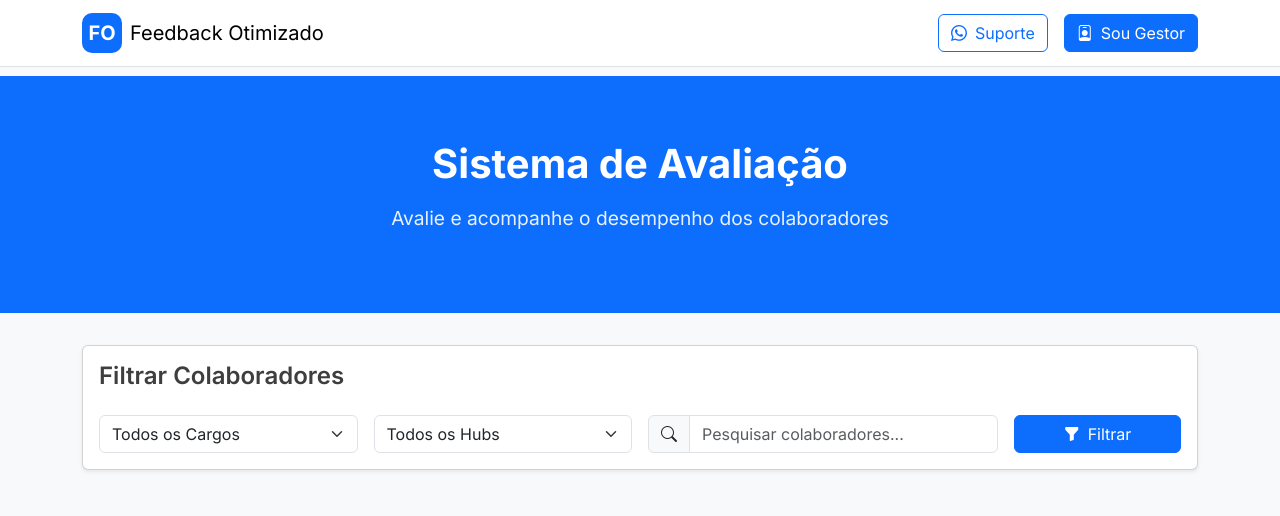
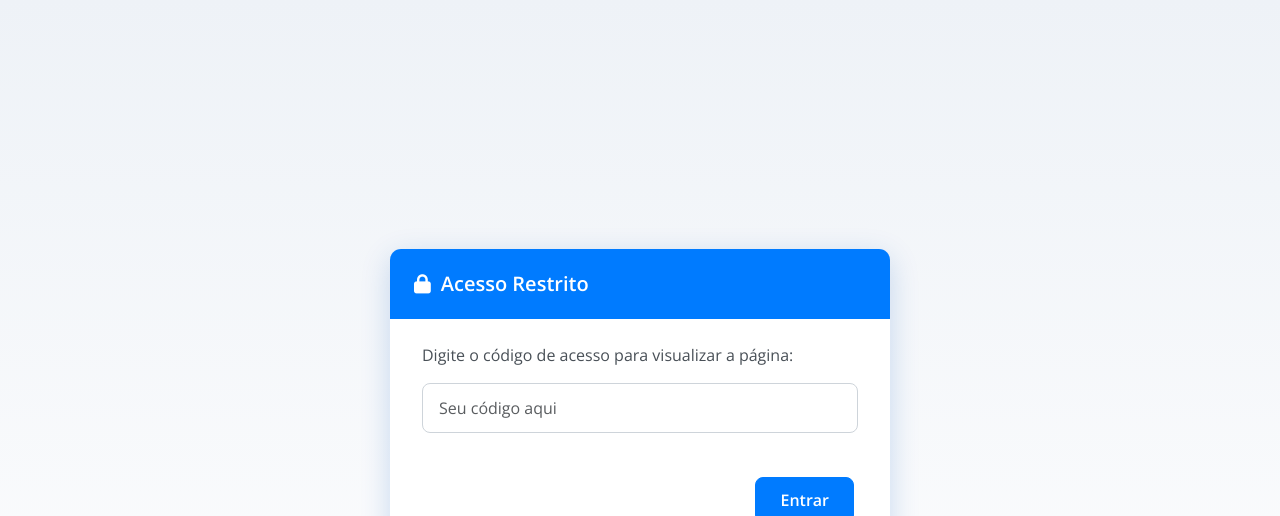
Before and after one commit to estuart27/Onepage-avaliacao, a Django app: page / in a window 1280 px wide. Shown: the top 516 px of the page. Run offline with Django 5.2, Linux system fonts and the light colour scheme; data comes from the database, SQL or seed files in the repository; both versions use the stored data as it was after the commit; data that the repository does not hold is empty.

Commit message:
Atualizando-15/05/2025

```diff
--- /dev/null
+++ b/avaliacao/templates/avaliacao/codigo_acesso.html
@@ -0,0 +1,149 @@
+<!DOCTYPE html>
+<html lang="pt-br">
+<head>
+    <meta charset="UTF-8">
+    <meta name="viewport" content="width=device-width, initial-scale=1.0">
+    <title>Acesso Restrito Modernizado</title>
+    <link rel="stylesheet" href="https://cdn.jsdelivr.net/npm/bootstrap@5.3.2/dist/css/bootstrap.min.css">
+    <link rel="preconnect" href="https://fonts.googleapis.com">
+    <link rel="preconnect" href="https://fonts.gstatic.com" crossorigin>
+    <link href="https://fonts.googleapis.com/css2?family=Open+Sans:wght@400;600;700&display=swap" rel="stylesheet">
+    <link rel="stylesheet" href="https://cdnjs.cloudflare.com/ajax/libs/font-awesome/6.5.1/css/all.min.css">
+    <style>
+        body {
+            font-family: 'Open Sans', sans-serif;
+            background: linear-gradient(to bottom, #eef2f7, #ffffff);
+            display: flex;
+            justify-content: center;
+            align-items: center;
+            min-height: 100vh;
+            margin: 0;
+            padding: 1rem;
+        }
+
+        .modal.show.d-block {
+            position: static; /* Override bootstrap to center it with flexbox */
+        }
+
+        .modal-content {
+            border-radius: 12px;
+            box-shadow: 0 8px 30px rgba(0, 87, 184, 0.2);
+            border: none;
+        }
+
+        .modal-header {
+            background-color: #007bff; /* Primary blue */
+            color: white;
+            border-top-left-radius: 11px; /* Match parent's border-radius */
+            border-top-right-radius: 11px;
+            border-bottom: none;
+            padding: 1.25rem 1.5rem;
+        }
+
+        .modal-title {
+            font-weight: 600;
+            font-size: 1.25rem;
+        }
+
+        .modal-header .fa-lock {
+            margin-right: 10px;
+            font-size: 1.2rem;
+        }
+
+        .modal-body {
+            padding: 1.5rem 2rem;
+        }
+
+        .modal-body p {
+            margin-bottom: 1rem;
+            color: #495057;
+        }
+
+        .form-control {
+            border-radius: 8px;
+            padding: 0.75rem 1rem;
+            border: 1px solid #ced4da;
+            transition: border-color 0.15s ease-in-out, box-shadow 0.15s ease-in-out;
+        }
+
+        .form-control:focus {
+            border-color: #007bff;
+            box-shadow: 0 0 0 0.25rem rgba(0, 123, 255, 0.25);
+        }
+
+        .text-danger {
+            font-size: 0.875em;
+        }
+
+        .text-danger .fa-triangle-exclamation {
+            margin-right: 5px;
+        }
+
+        .modal-footer {
+            border-top: none;
+            padding: 1rem 2rem 1.5rem;
+            justify-content: flex-end; /* Align button to the right */
+        }
+
+        .btn-primary {
+            background-color: #007bff;
+            border-color: #007bff;
+            border-radius: 8px;
+            padding: 0.6rem 1.5rem;
+            font-weight: 600;
+            transition: background-color 0.2s ease-in-out, border-color 0.2s ease-in-out, transform 0.1s ease;
+        }
+
+        .btn-primary:hover {
+            background-color: #0056b3;
+            border-color: #0056b3;
+            transform: translateY(-2px);
+        }
+
+        .btn-primary:focus,
+        .btn-primary:active {
+            background-color: #0056b3;
+            border-color: #0056b3;
+            box-shadow: 0 0 0 0.25rem rgba(0, 123, 255, 0.35);
+        }
+
+        /* Responsive adjustments */
+        @media (max-width: 576px) {
+            .modal-dialog {
+                margin: 0.5rem;
+            }
+            .modal-body {
+                padding: 1rem 1.25rem;
+            }
+            .modal-footer {
+                padding: 0.75rem 1.25rem 1rem;
+            }
+        }
+    </style>
+</head>
+<body>
+    <div class="modal show d-block" tabindex="-1">
+        <div class="modal-dialog modal-dialog-centered">
+            <div class="modal-content">
+                <form method="POST" action="{% url 'validar_codigo' %}"> <!-- Django template tag, keep as is -->
+                    {% csrf_token %} <!-- Django template tag, keep as is -->
+                    <div class="modal-header">
+                        <h5 class="modal-title"><i class="fas fa-lock"></i>Acesso Restrito</h5>
+                    </div>
+                    <div class="modal-body">
+                        <p>Digite o código de acesso para visualizar a página:</p>
+                        <input type="password" name="codigo" class="form-control" required placeholder="Seu código aqui">
+                        {% if erro %} <!-- Django template tag, keep as is -->
+                            <div class="text-danger mt-2"><i class="fas fa-triangle-exclamation"></i>{{ erro }}</div>
+                        {% endif %} <!-- Django template tag, keep as is -->
+                    </div>
+                    <div class="modal-footer">
+                        <button type="submit" class="btn btn-primary">Entrar</button>
+                    </div>
+                </form>
+            </div>
+        </div>
+    </div>
+    <script src="https://cdn.jsdelivr.net/npm/bootstrap@5.3.2/dist/js/bootstrap.bundle.min.js"></script>
+</body>
+</html>
--- a/avaliacao/templates/avaliacao/home.html
+++ b/avaliacao/templates/avaliacao/home.html
@@ -30,9 +30,9 @@
                 <a class="btn btn-outline-primary" href="https://wa.me/message/AQEJXX47PJOLO1">
                     <i class="bi-whatsapp me-2"></i>Suporte
                 </a>
-                <a class="btn btn-primary" href="{% url 'relatorio' %}">
+                {% comment %} <a class="btn btn-primary" href="{% url 'relatorio' %}">
                     <i class="bi-person-badge me-2"></i>Sou Gestor
-                </a>
+                </a> {% endcomment %}
             </div>
         </div>
     </nav>
@@ -122,15 +122,25 @@
                                 <p class="member-role">{{ colaborador.cargo }}</p>
                                 <p class="member-hub">{{ colaborador.hub }}</p>
 
+
                                 <div class="stats-grid">
                                     <div class="stat-item">
+                                        {% if request.user.is_superuser %}
                                         <i class="bi-star-fill text-warning"></i>
                                         <span>{{ colaborador.media_avaliacao_total|floatformat:1 }}</span>
                                         <label>Média Total</label>
+                                        {% else %}
+                                        <i class="bi-star-fill text-warning"></i>
+                                        <span> -- </span>
+                                        <label>Média Total</label>
+                                        {% endif %}
                                     </div>
+
                                     <div class="stat-item">
                                         <i class="bi-people-fill text-primary"></i>
-                                        <span>{{ colaborador.total_avaliadores_total }}</span>
+                                        {% comment %} <span>{{ colaborador.total_avaliadores_total }}</span> {% endcomment %}
+                                        <span>{{ colaborador.total_avaliacoes_total }}</span>
+
                                         <label>Total Avaliações</label>
                                     </div>
                                     <div class="stat-item">
--- a/avaliacao/urls.py
+++ b/avaliacao/urls.py
@@ -15,6 +15,7 @@ urlpatterns = [
     path('feedback-restaurante/<int:colaborador_id>/', views.feedback_colaborador_restaurante, name='feedback_colaborador_restaurante'),
     path('suporte/relatorio/', views.relatorio_op, name='relatorio'),
     path('api/generate-report/', views.generate_report, name='generate_report'),
+    path('validar-codigo/', views.validar_codigo, name='validar_codigo'),
     # /api/generate-report/',
 
 
--- a/avaliacao/views.py
+++ b/avaliacao/views.py
@@ -11,21 +11,98 @@ from django.http import JsonResponse
 from django.views.decorators.csrf import csrf_exempt
 from django.views.decorators.http import require_POST
 import json
+from django.conf import settings
+
+# def home(request):
+#         # Verifica se o código já foi validado na sessão
+#     if not request.session.get('codigo_acesso_validado'):
+#         return render(request, 'avaliacao/codigo_acesso.html')
+#     # Subquery para contar avaliadores únicos para colaboradores
+#     colaborador_reviewers_subquery = Colaborador.objects.filter(
+#         pk=OuterRef('pk')
+#     ).annotate(
+#         total_distinct_reviewers=Count('avaliacoes__avaliador', distinct=True)
+#     ).values('total_distinct_reviewers')
+
+#     # Subquery para contar avaliadores únicos para restaurante
+#     restaurante_reviewers_subquery = Colaborador.objects.filter(
+#         pk=OuterRef('pk')
+#     ).annotate(
+#         total_distinct_reviewers_restaurante=Count('avaliacoes_restaurantes__avaliador', distinct=True)
+#     ).values('total_distinct_reviewers_restaurante')
+
+#     # Obter opções de cargo e hub distintos
+#     cargos = Colaborador.objects.values_list('cargo', flat=True).distinct()
+#     hubs = Hub.objects.all()
+
+#     # Realizar join para combinar avaliações de colaboradores e restaurante
+#     colaboradores = Colaborador.objects.annotate(
+#         total_avaliadores_colaborador=Coalesce(Subquery(colaborador_reviewers_subquery), Value(0)),
+#         total_avaliadores_restaurante=Coalesce(Subquery(restaurante_reviewers_subquery), Value(0)),
+#         media_avaliacao_colaborador=Coalesce(Avg('avaliacoes__nota'), Value(0.0), output_field=FloatField()),
+#         media_avaliacao_restaurante=Coalesce(Avg('avaliacoes_restaurantes__nota'), Value(0.0), output_field=FloatField()),
+#     ).annotate(
+#         total_avaliadores_total=F('total_avaliadores_colaborador') + F('total_avaliadores_restaurante'),
+#         media_avaliacao_total=Coalesce(
+#             Case(
+#                 When(total_avaliadores_total=0, then=Value(0.0)),
+#                 default=(
+#                     (F('media_avaliacao_colaborador') * F('total_avaliadores_colaborador') +
+#                      F('media_avaliacao_restaurante') * F('total_avaliadores_restaurante')) /
+#                     F('total_avaliadores_total')
+#                 ),
+#                 output_field=FloatField()
+#             ),
+#             Value(0.0),
+#             output_field=FloatField()
+#         )
+#     ).order_by('id')
+
+#     cargo_selecionado = request.GET.get('cargo')
+#     hub_selecionado = request.GET.get('hub')
+#     search = request.GET.get('search', '')
+
+#     # Aplicar filtros
+#     if cargo_selecionado:
+#         colaboradores = colaboradores.filter(cargo=cargo_selecionado)
+
+#     if hub_selecionado:
+#         colaboradores = colaboradores.filter(hub_id=hub_selecionado)
+
+#     if search:
+#         colaboradores = colaboradores.filter(nome__icontains=search)
+
+#     # Paginação
+#     paginator = Paginator(colaboradores, 9)
+#     page_number = request.GET.get('page')
+#     colaboradores_paginated = paginator.get_page(page_number)
+
+#     context = {
+#         'colaboradores': colaboradores_paginated,
+#         'cargos': cargos,
+#         'hubs': hubs,
+#         'request': request
+#     }
+#     return render(request, 'avaliacao/home.html', context)
+
 
 def home(request):
-    # Subquery para contar avaliadores únicos para colaboradores
-    colaborador_reviewers_subquery = Colaborador.objects.filter(
+    # Verifica se o código já foi validado na sessão
+    if not request.session.get('codigo_acesso_validado'):
+        return render(request, 'avaliacao/codigo_acesso.html')
+
+    # Subqueries para contar o total de avaliações (não avaliadores únicos)
+    colaborador_reviews_count_subquery = Colaborador.objects.filter(
         pk=OuterRef('pk')
     ).annotate(
-        total_distinct_reviewers=Count('avaliacoes__avaliador', distinct=True)
-    ).values('total_distinct_reviewers')
+        total_avaliacoes_colaborador=Count('avaliacoes')
+    ).values('total_avaliacoes_colaborador')
 
-    # Subquery para contar avaliadores únicos para restaurante
-    restaurante_reviewers_subquery = Colaborador.objects.filter(
+    restaurante_reviews_count_subquery = Colaborador.objects.filter(
         pk=OuterRef('pk')
     ).annotate(
-        total_distinct_reviewers_restaurante=Count('avaliacoes_restaurantes__avaliador', distinct=True)
-    ).values('total_distinct_reviewers_restaurante')
+        total_avaliacoes_restaurante=Count('avaliacoes_restaurantes')
+    ).values('total_avaliacoes_restaurante')
 
     # Obter opções de cargo e hub distintos
     cargos = Colaborador.objects.values_list('cargo', flat=True).distinct()
@@ -33,19 +110,19 @@ def home(request):
 
     # Realizar join para combinar avaliações de colaboradores e restaurante
     colaboradores = Colaborador.objects.annotate(
-        total_avaliadores_colaborador=Coalesce(Subquery(colaborador_reviewers_subquery), Value(0)),
-        total_avaliadores_restaurante=Coalesce(Subquery(restaurante_reviewers_subquery), Value(0)),
+        total_avaliacoes_colaborador=Coalesce(Subquery(colaborador_reviews_count_subquery), Value(0)),
+        total_avaliacoes_restaurante=Coalesce(Subquery(restaurante_reviews_count_subquery), Value(0)),
         media_avaliacao_colaborador=Coalesce(Avg('avaliacoes__nota'), Value(0.0), output_field=FloatField()),
         media_avaliacao_restaurante=Coalesce(Avg('avaliacoes_restaurantes__nota'), Value(0.0), output_field=FloatField()),
     ).annotate(
-        total_avaliadores_total=F('total_avaliadores_colaborador') + F('total_avaliadores_restaurante'),
+        total_avaliacoes_total=F('total_avaliacoes_colaborador') + F('total_avaliacoes_restaurante'),
         media_avaliacao_total=Coalesce(
             Case(
-                When(total_avaliadores_total=0, then=Value(0.0)),
+                When(total_avaliacoes_total=0, then=Value(0.0)),
                 default=(
-                    (F('media_avaliacao_colaborador') * F('total_avaliadores_colaborador') +
-                     F('media_avaliacao_restaurante') * F('total_avaliadores_restaurante')) /
-                    F('total_avaliadores_total')
+                    (F('media_avaliacao_colaborador') * F('total_avaliacoes_colaborador') +
+                     F('media_avaliacao_restaurante') * F('total_avaliacoes_restaurante')) /
+                    F('total_avaliacoes_total')
                 ),
                 output_field=FloatField()
             ),
@@ -80,6 +157,16 @@ def home(request):
         'request': request
     }
     return render(request, 'avaliacao/home.html', context)
+
+def validar_codigo(request):
+    if request.method == 'POST':
+        codigo_inserido = request.POST.get('codigo')
+
+        if codigo_inserido == settings.CODIGO_CORRETO:
+            request.session['codigo_acesso_validado'] = True
+            return redirect('home')  # ou o nome da sua URL
+        else:
+            return render(request, 'avaliacao/codigo_acesso.html', {'erro': 'Código incorreto.'})
 
 
 def perfil_colaborador(request, colaborador_id):
```
Also changed, not shown: projeto/settings.py (+23 -21 lines), db.sqlite3.
